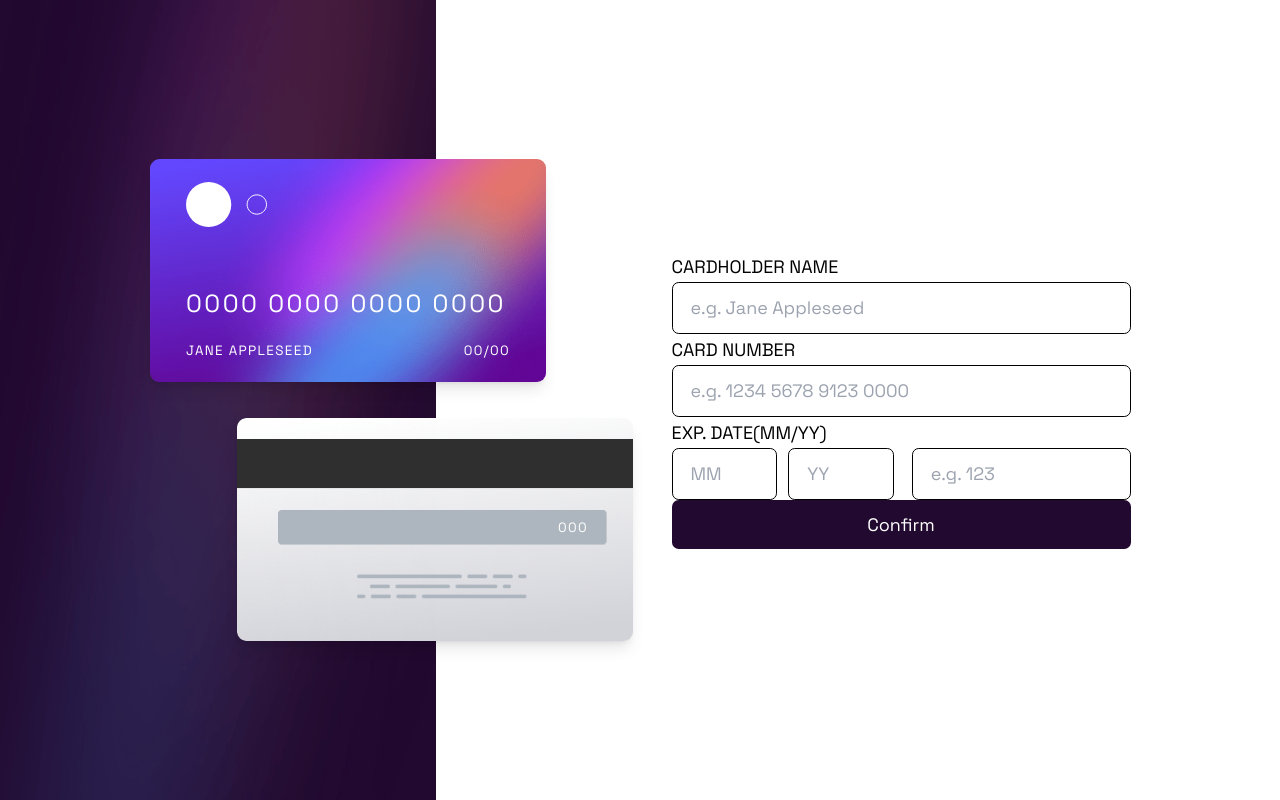
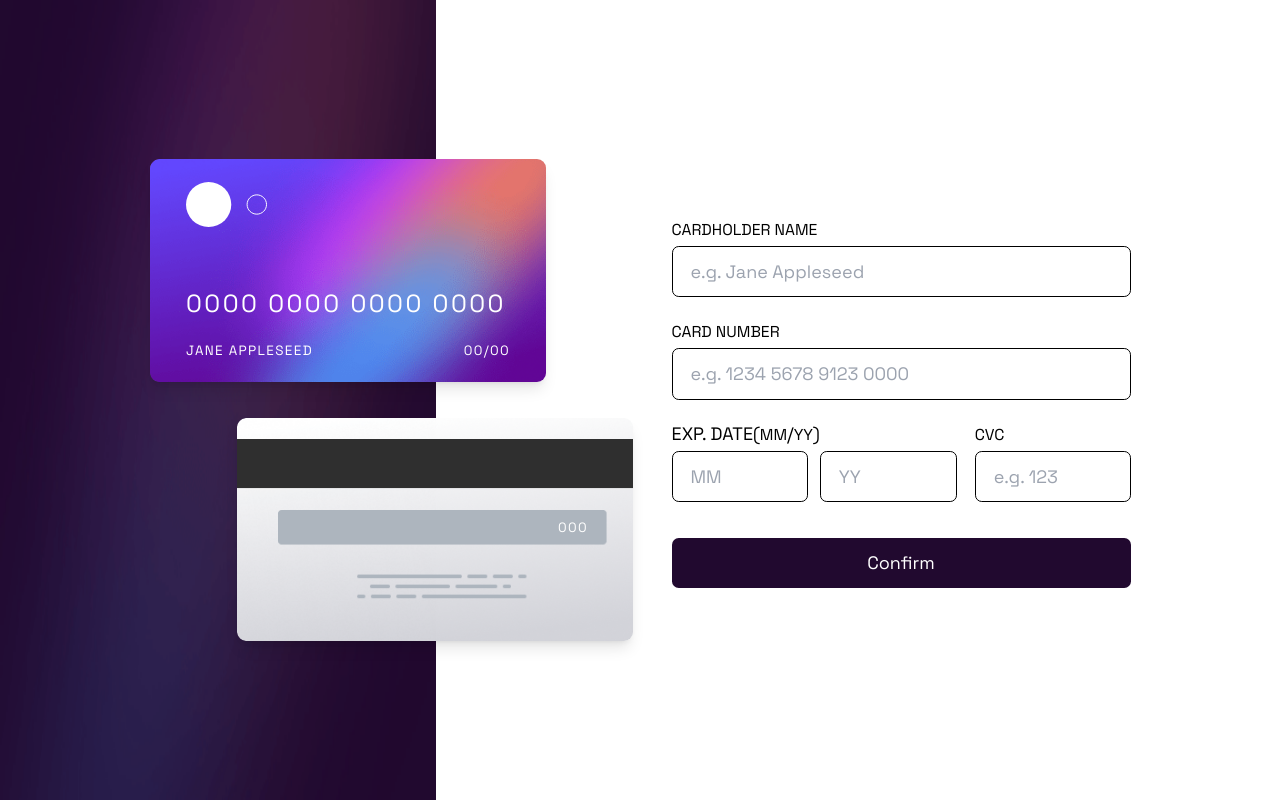
Before and after one commit to soewaiyanag/interactive-card-details-form, a React (Vite) app: page / in a window 1280 px wide. Built offline with nearby package versions, Linux system fonts and the light colour scheme.

Commit message:
fixed gap between label and inputs

```diff
--- a/src/components/CreditCardForm/ConfirmBtn.jsx
+++ b/src/components/CreditCardForm/ConfirmBtn.jsx
@@ -1,7 +1,7 @@
 const ConfirmBtn = () => {
   return (
     <button
-      className="block p-2 rounded-md bg-very-dark-violet text-white"
+      className="mt-4 block p-2 rounded-md bg-very-dark-violet text-white"
       type="button"
     >
       Confirm
--- a/src/components/CreditCardForm/Label.jsx
+++ b/src/components/CreditCardForm/Label.jsx
@@ -1,6 +1,6 @@
 const Label = ({ htmlFor, children }) => {
   return (
-    <label htmlFor={htmlFor} className="uppercase">
+    <label htmlFor={htmlFor} className="uppercase mb-1 inline-block text-sm">
       {children}
     </label>
   );
--- a/src/components/Sections/SecondSection.jsx
+++ b/src/components/Sections/SecondSection.jsx
@@ -8,19 +8,28 @@ import ConfirmBtn from "components/CreditCardForm/ConfirmBtn";
 const SecondSection = () => {
   return (
     <div className="xl:max-w-md self-center">
-      <form className="mt-32 px-5 flex flex-col xl:mt-0">
-        <Label htmlFor="card_holder">cardholder name</Label>
+      <form className="mt-32 px-5 flex flex-col gap-4 xl:mt-0">
+        <div>
+          <Label htmlFor="cardHolder">cardholder name</Label>
           <CardHolderInput placeholderName="Jane Appleseed" />
-        <Label htmlFor={"card_number"}>card number</Label>
+        </div>
+        <div>
+          <Label htmlFor={"cardNumber"}>card number</Label>
           <CardNumberInput />
+        </div>
+        <div className="flex gap-4">
+          <div>
             <p>
               EXP. DATE(
               <Label htmlFor="monthInput">MM</Label>/
               <Label htmlFor="yearInput">YY</Label>)
             </p>
-        <div className="flex gap-4">
             <ExpDateInput />
+          </div>
+          <div>
+            <Label htmlFor="cvcInput">cvc</Label>
             <CvcInput />
+          </div>
         </div>
         <ConfirmBtn />
       </form>
```
Lines whose indentation alone changed are shown as unchanged.
